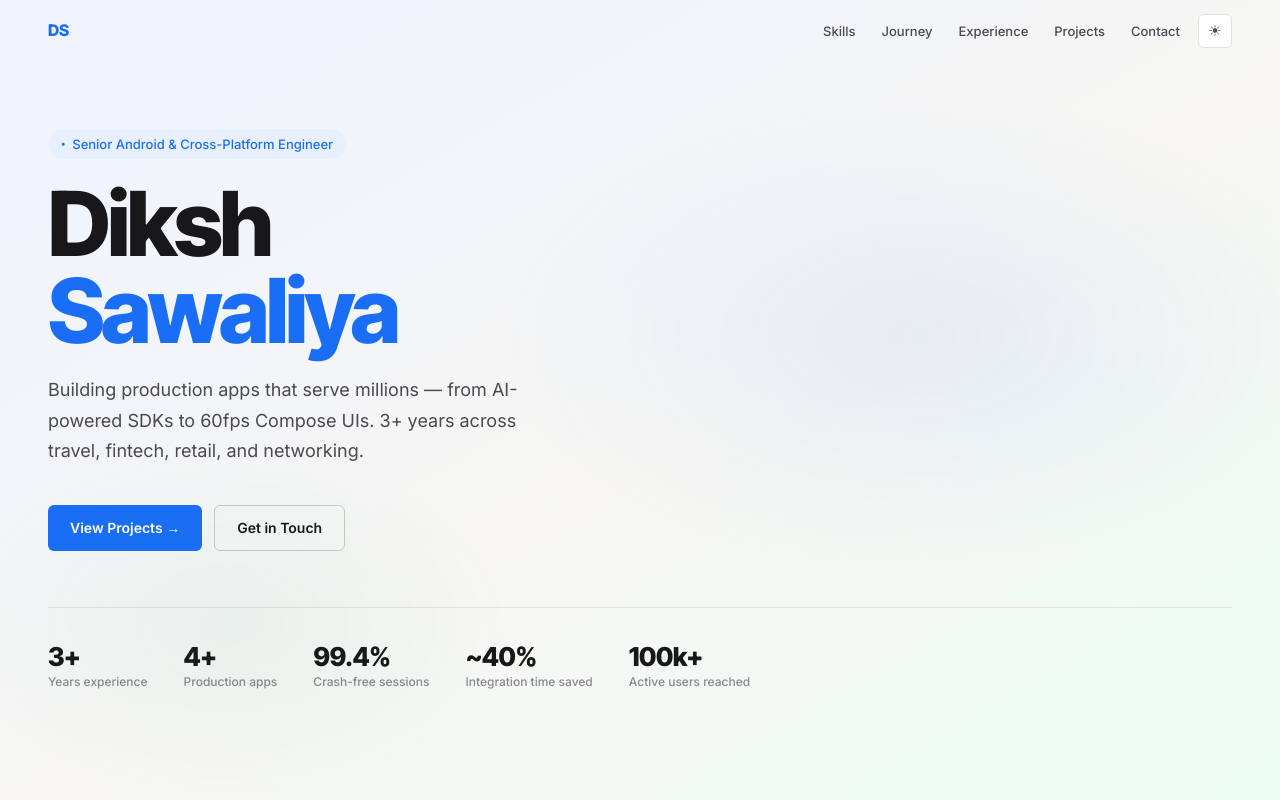
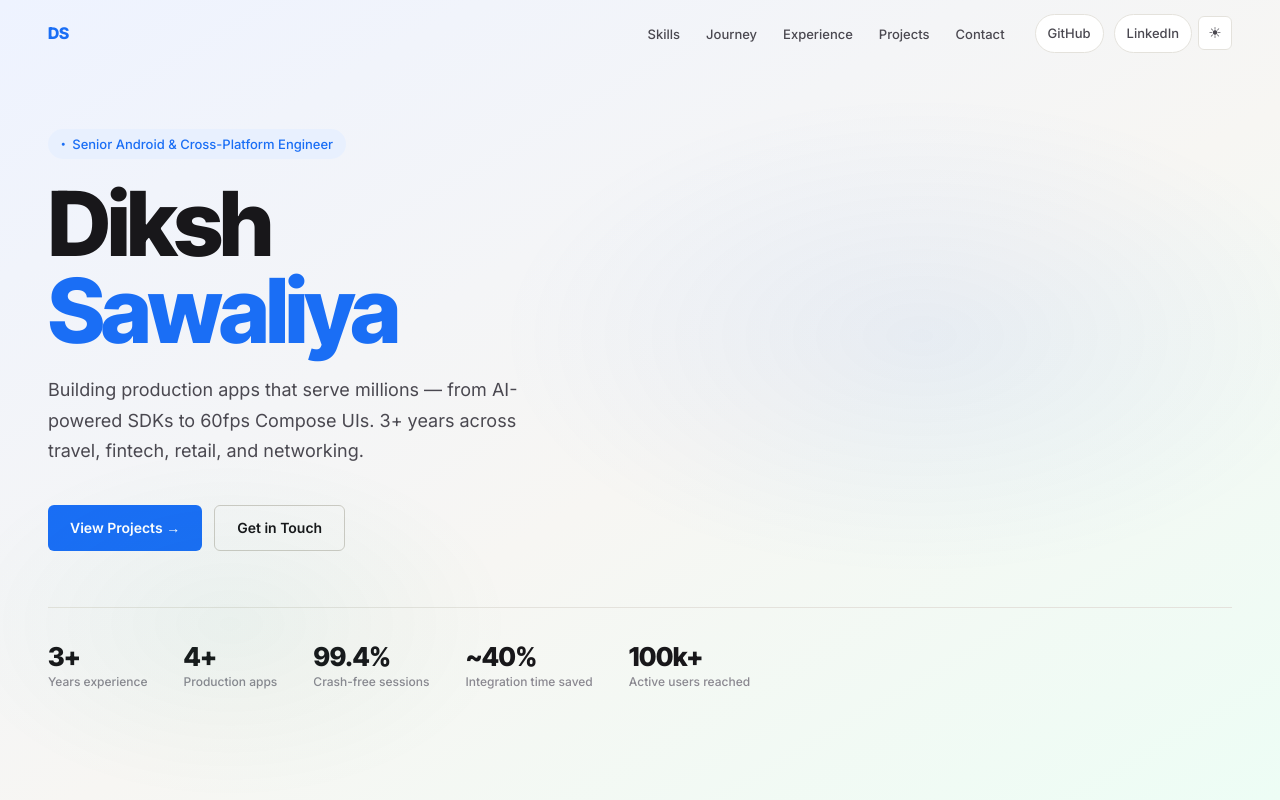
Before and after one commit to dikshsawaliya/portfolio, a website: page index.html in a window 1280 px wide. Shown: the top 800 px of the page. Drawn offline with Linux system fonts and the light colour scheme.

Commit message:
Added links to github and linkedin profiles

```diff
--- a/index.html
+++ b/index.html
@@ -24,6 +24,10 @@
       <li><a href="#projects">Projects</a></li>
       <li><a href="#contact">Contact</a></li>
     </ul>
+    <div class="header-social">
+      <a href="https://github.com/dikshsawaliya" class="social-link" target="_blank" rel="noopener noreferrer">GitHub</a>
+      <a href="https://www.linkedin.com/in/diksh-sawaliya-6111381a7/" class="social-link" target="_blank" rel="noopener noreferrer">LinkedIn</a>
+    </div>
     <button class="theme-btn" aria-label="Toggle theme">
       <span class="i-sun">☀</span><span class="i-moon">☾</span>
     </button>
@@ -190,6 +194,8 @@
       <div class="contact-links">
         <a href="mailto:diksh101sawaliya@gmail.com" class="c-link"><span>✉</span> diksh101sawaliya@gmail.com</a>
         <a href="tel:+918800869633" class="c-link"><span>✆</span> +91 88008 69633</a>
+        <a href="https://github.com/dikshsawaliya" class="c-link" target="_blank" rel="noopener noreferrer"><span>🐙</span> GitHub</a>
+        <a href="https://www.linkedin.com/in/diksh-sawaliya-6111381a7/" class="c-link" target="_blank" rel="noopener noreferrer"><span>🔗</span> LinkedIn</a>
         <a href="#" class="c-link"><span>⌖</span> Gurgaon, India</a>
       </div>
       <p class="contact-note">Submit the form and your email client will open with a prepared message addressed directly to me.</p>
--- a/layout.css
+++ b/layout.css
@@ -6,6 +6,9 @@ nav.scrolled{background:var(--nav-bg);border-color:var(--border);backdrop-filter
 .nav-links a{font-size:13px;font-weight:500;color:var(--text2);text-decoration:none;padding:6px 12px;border-radius:var(--radius-sm);transition:color .2s,background .2s}
 .nav-links a:hover{color:var(--accent);background:var(--accent-lt)}
 [data-theme="dark"] .nav-links a:hover{background:rgba(26,110,245,.12)}
+.header-social{display:flex;gap:10px;align-items:center;margin-left:12px}
+.social-link{font-size:13px;font-weight:500;color:var(--text2);text-decoration:none;padding:8px 12px;border-radius:999px;border:1px solid var(--border);background:var(--card);transition:all .2s}
+.social-link:hover{border-color:var(--accent);color:var(--accent);transform:translateY(-1px);background:var(--surface)}
 
 .hero{min-height:100vh;display:flex;flex-direction:column;justify-content:center;padding:100px 48px 80px;background:var(--hero-bg);position:relative;overflow:hidden}
 .hero::after{content:'';position:absolute;inset:0;background:radial-gradient(ellipse 55% 50% at 72% 42%,rgba(26,110,245,.07) 0%,transparent 60%),radial-gradient(ellipse 40% 40% at 18% 78%,rgba(5,150,105,.05) 0%,transparent 55%);pointer-events:none}
```
